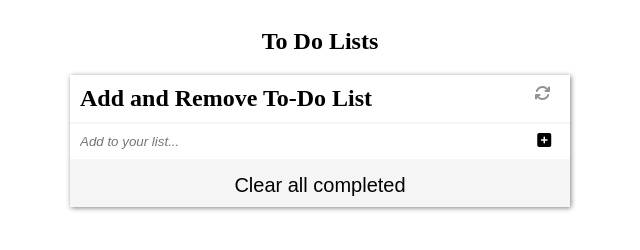
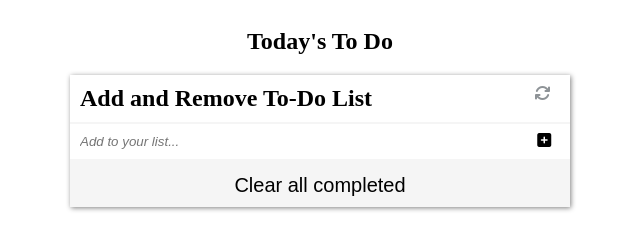
Before and after one commit to Patfarmurs/to-do-list-structure, a website built with webpack: page src/index.html in a window 1280 px wide. Shown: the full height of the page, 320-960 px from the left. Built offline with nearby package versions, Linux system fonts and the light colour scheme.

Commit message:
Update index html

```diff
--- a/src/index.html
+++ b/src/index.html
@@ -11,7 +11,7 @@
     <section>
         <div class="container">
             <header>
-                <h1>To Do Lists</h1>
+                <h1>Today's To Do</h1>
             </header>
             <div class="todolist-container">
                 <h2>Add and Remove To-Do List<i class="fas fa-sync icon1"></i></h2>
```
